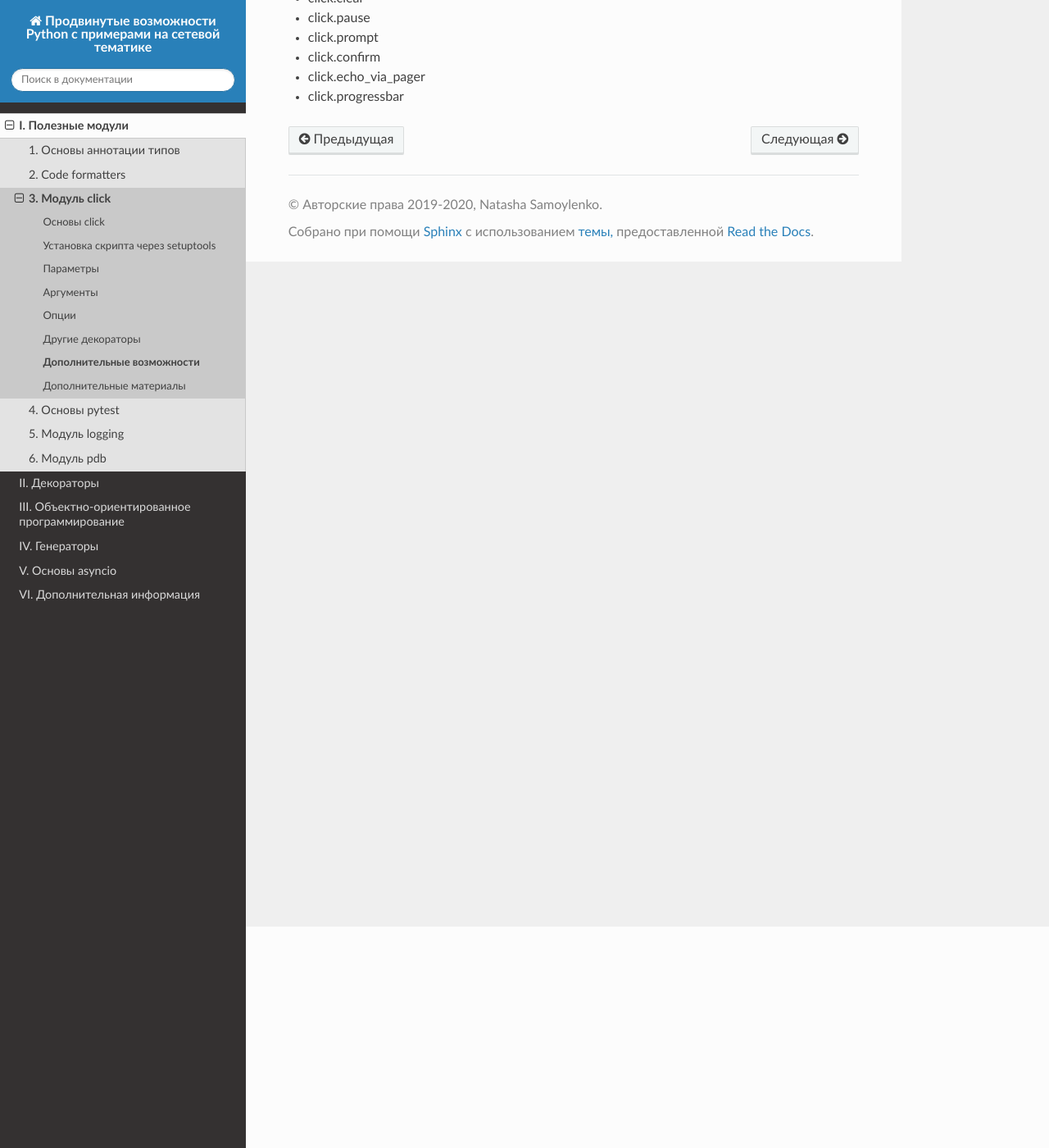
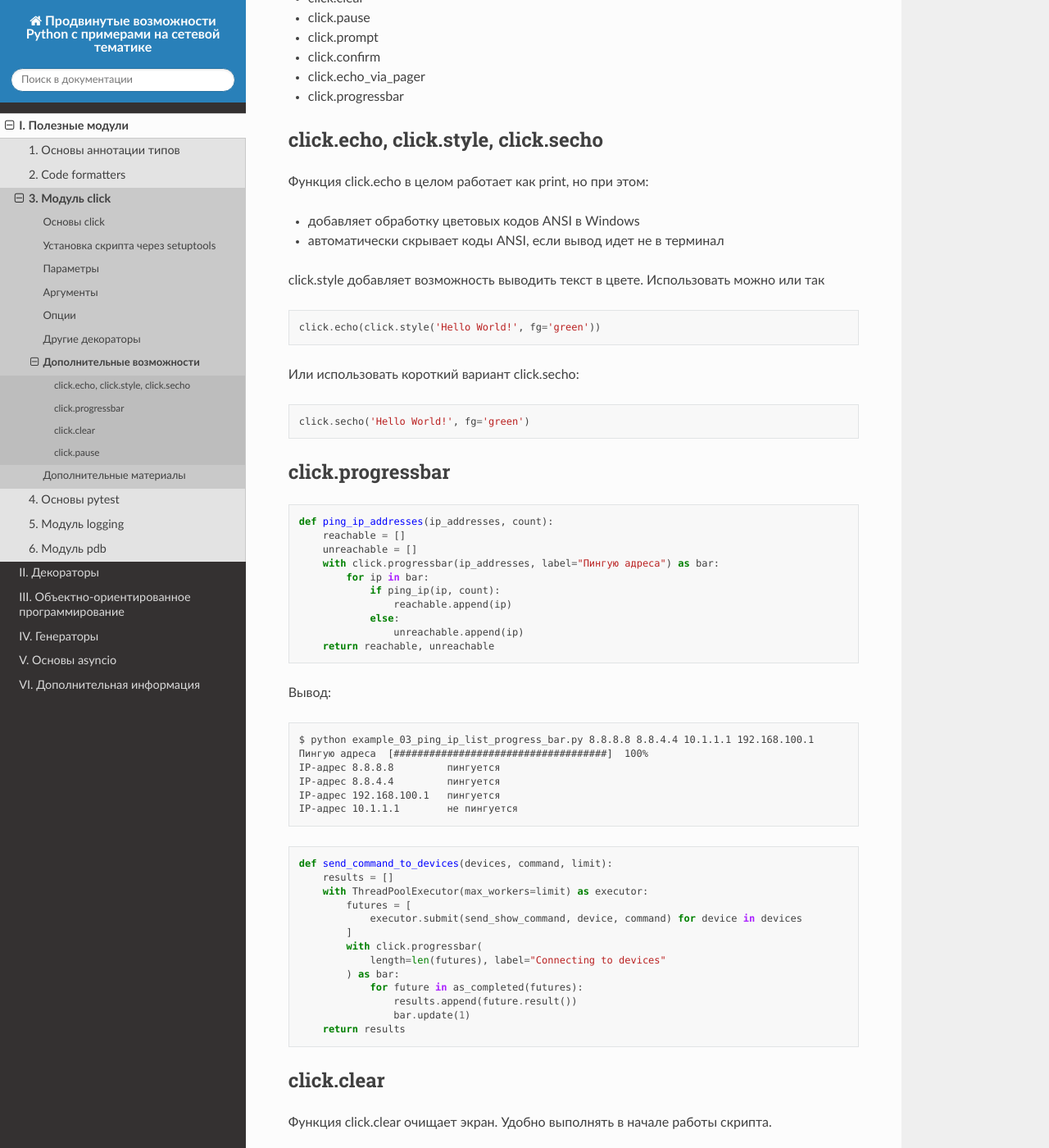
Before and after one commit to natenka/advpyneng-book, a Sphinx documentation site: the page built from docs/source/book/03_click/utilities.rst, in a window 1280 px wide and 1400 px high, scrolled down 270 px. Shown: the whole window at 82% size. Built offline with Sphinx 7.4.7 and the Read the Docs theme 2.0.0, drawn with Linux system fonts in a browser that asks for light colours; pages that are not in the unit, such as notebooks, are missing from menus; some of the changed text lies outside the part shown.

Commit message:
click draft

```diff
--- a/docs/source/book/03_click/utilities.rst
+++ b/docs/source/book/03_click/utilities.rst
@@ -11,3 +11,94 @@
 * click.confirm
 * click.echo_via_pager
 * click.progressbar
+
+click.echo, click.style, click.secho
+~~~~~~~~~~~~~~~~~~~~~~~~~~~~~~~~~~~~
+
+Функция click.echo в целом работает как print, но при этом:
+
+* добавляет обработку цветовых кодов ANSI в Windows
+* автоматически скрывает коды ANSI, если вывод идет не в терминал
+
+click.style добавляет возможность выводить текст в цвете. Использовать можно или так
+
+.. code:: python
+
+    click.echo(click.style('Hello World!', fg='green'))
+
+Или использовать короткий вариант click.secho:
+
+.. code:: python
+
+    click.secho('Hello World!', fg='green')
+
+click.progressbar
+~~~~~~~~~~~~~~~~~
+
+
+.. code:: python
+
+    def ping_ip_addresses(ip_addresses, count):
+        reachable = []
+        unreachable = []
+        with click.progressbar(ip_addresses, label="Пингую адреса") as bar:
+            for ip in bar:
+                if ping_ip(ip, count):
+                    reachable.append(ip)
+                else:
+                    unreachable.append(ip)
+        return reachable, unreachable
+
+Вывод:
+
+::
+
+    $ python example_03_ping_ip_list_progress_bar.py 8.8.8.8 8.8.4.4 10.1.1.1 192.168.100.1
+    Пингую адреса  [####################################]  100%
+    IP-адрес 8.8.8.8         пингуется
+    IP-адрес 8.8.4.4         пингуется
+    IP-адрес 192.168.100.1   пингуется
+    IP-адрес 10.1.1.1        не пингуется
+
+
+.. code:: python
+
+    def send_command_to_devices(devices, command, limit):
+        results = []
+        with ThreadPoolExecutor(max_workers=limit) as executor:
+            futures = [
+                executor.submit(send_show_command, device, command) for device in devices
+            ]
+            with click.progressbar(
+                length=len(futures), label="Connecting to devices"
+            ) as bar:
+                for future in as_completed(futures):
+                    results.append(future.result())
+                    bar.update(1)
+        return results
+
+click.clear
+~~~~~~~~~~~
+
+Функция click.clear очищает экран. Удобно выполнять в начале работы скрипта.
+
+.. code:: python
+
+    def cli(pomodoros_to_run, work_minutes, short_break, long_break, set_size):
+        click.clear()
+        all_pomodoros = list(range(1, pomodoros_to_run + 1))
+        pomodoro_sets = sets_of_pomodoros(all_pomodoros, set_size)
+        for pomo_set in pomodoro_sets:
+            run_pomodoro_set(pomo_set, work_minutes, short_break, long_break)
+
+
+click.pause
+~~~~~~~~~~~
+
+Функция click.pause останавливает выполнение скрипта, выводит сообщение
+"Press any key to continue ..." и ждет нажатия любой клавиши. Использовать можно в любом месте,
+таким образом
+
+.. code:: python
+
+    click.pause()
```
